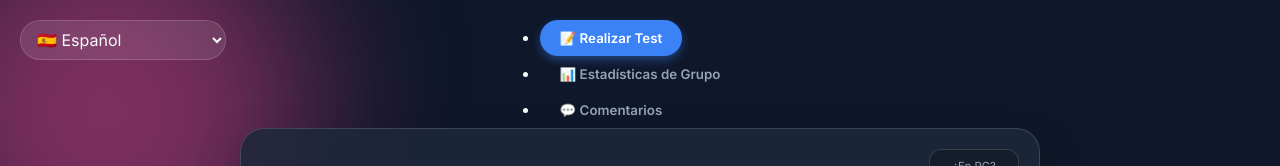
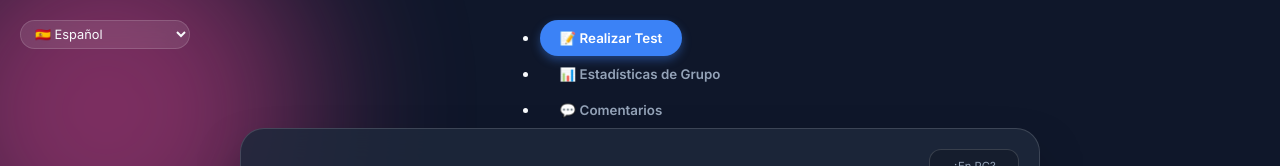
Before and after one commit to wmlumen/VAK-1, a plain HTML site: page index.html in a window 1280 px wide. Shown: the top 166 px of the page. Drawn offline with nearby package versions, Linux system fonts and the light colour scheme.

Commit message:
UI: Make language selector and flags smaller

```diff
--- a/styles.css
+++ b/styles.css
@@ -265,9 +265,10 @@ canvas { max-width: 100%; }
     background: rgba(255,255,255,0.1);
     color: var(--text-primary);
     border: 1px solid var(--card-border);
-    padding: 8px 12px;
+    padding: 5px 10px;
     border-radius: 20px;
     font-family: 'Inter', sans-serif;
+    font-size: 0.8rem;
     outline: none;
     cursor: pointer;
     backdrop-filter: blur(10px);
```
